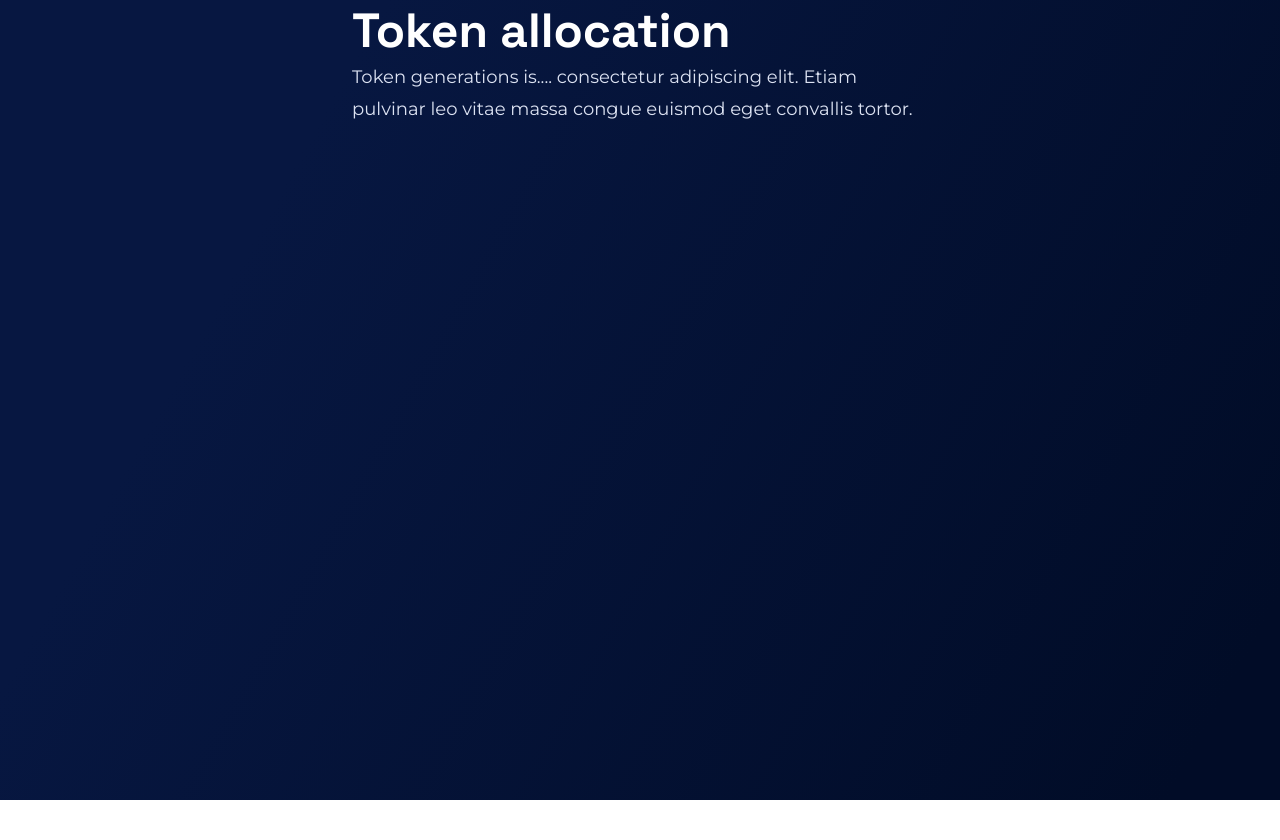
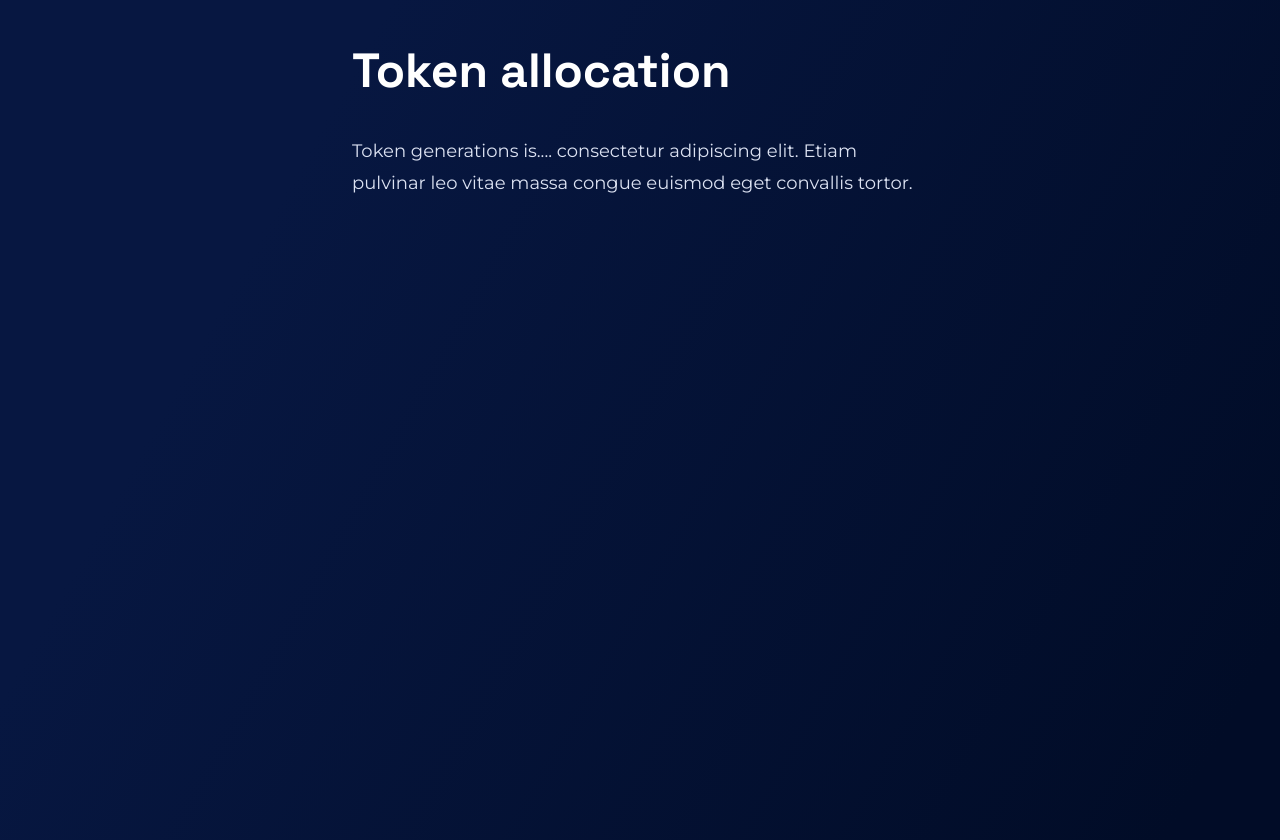
Before and after one commit to atomiklabs/deploycontracts.io, a Next.js app: page /tokenAllocation in a window 1280 px wide. Before the commit the page ends 800 px from the top, so only its background shows below. Built offline with nearby package versions, Linux system fonts and the light colour scheme.

Commit message:
move margin to section

```diff
--- a/pages/tokenAllocation.tsx
+++ b/pages/tokenAllocation.tsx
@@ -2,9 +2,9 @@ import Container from '@/components/Container'
 
 export default function tokenAllocation() {
   return (
-    <section>
+    <section className='mt-10'>
       <Container>
-        <div className='mt-[38px]flex flex-col gap-y-[34px]'>
+        <div className='flex flex-col gap-y-[34px]'>
           <h1 className='font-space-grotesk font-bold text-xl text-white'>Token allocation</h1>
           <p className='text-gray-100'>
             Token generations is.... consectetur adipiscing elit. Etiam pulvinar leo vitae massa congue euismod eget
```
